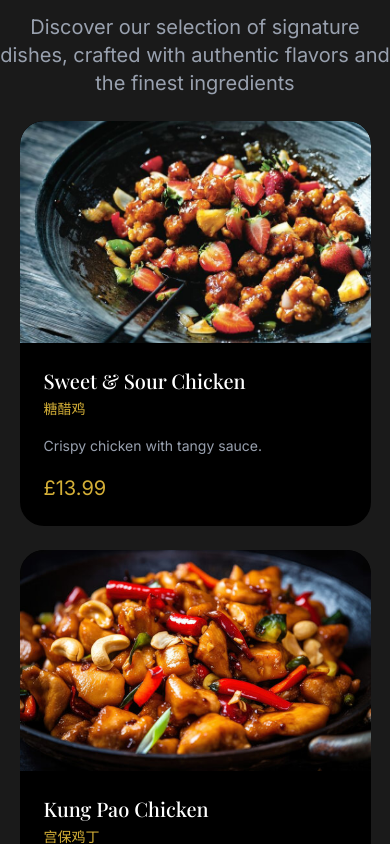
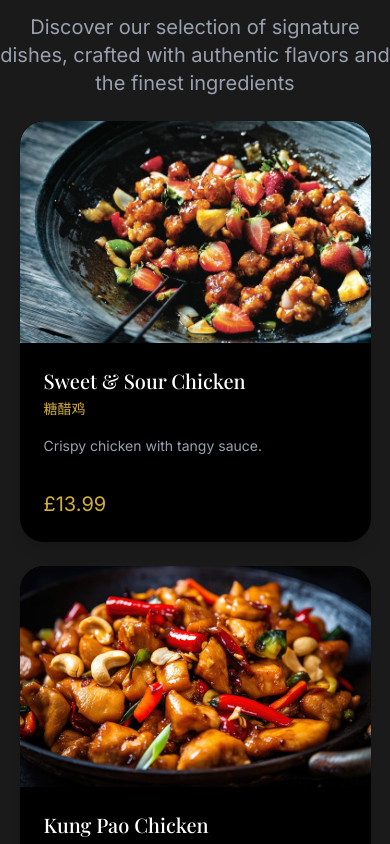
Before and after one commit to reimiwong/restaurant-site, a React (Vite) app: page / in a window 390 px wide. Shown: the part 1940-2784 px from the top of the page. Built offline with nearby package versions, Linux system fonts and the light colour scheme.

Commit message:
- add box shadow to card - add hover effects

```diff
--- a/src/components/MenuItemCard.tsx
+++ b/src/components/MenuItemCard.tsx
@@ -9,9 +9,10 @@ type MenuItemCardProps = {
 
 export default function MenuItemCard({ title, cn_title, price, text, img }: MenuItemCardProps) {
   return (
-    <div className="w-[90vw] sm:w-full max-w-[405px] bg-black rounded-3xl sm:rounded-lg overflow-hidden mx-auto">
+    <div className="w-[90vw] sm:w-full max-w-[405px] bg-black rounded-3xl sm:rounded-lg overflow-hidden mx-auto
+                    shadow-lg transition-transform duration-300 hover:-translate-y-1 hover:shadow-2xl">
       {/* Image */}
-      <div className="w-full aspect-[405/256]">
+      <div className="w-full aspect-[405/256] overflow-hidden">
         <img
           src={img}
           alt={title}
@@ -30,7 +31,7 @@ export default function MenuItemCard({ title, cn_title, price, text, img }: Menu
             {text}
           </p>
         </div>
-        <p className="text-[#D4AF37] font-sans text-xl font-normal leading-7 flex-shrink-0">
+        <p className="text-[#D4AF37] font-sans text-xl font-normal leading-7 flex-shrink-0 mt-4 sm:mt-0">
           {price}
         </p>
       </div>
```
